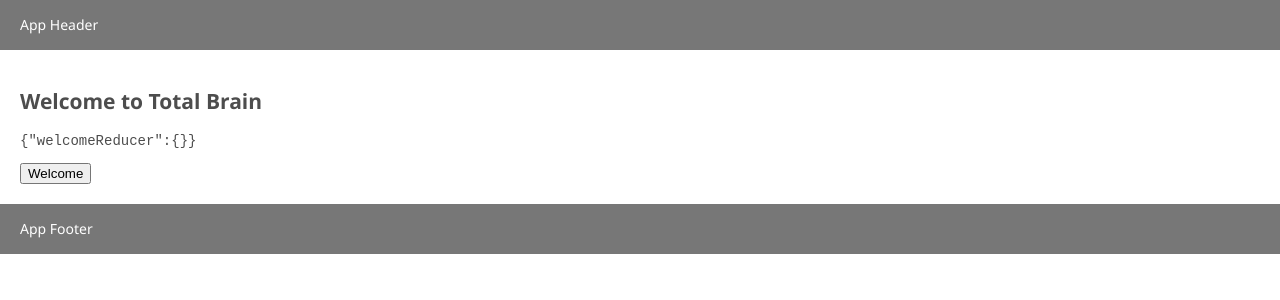
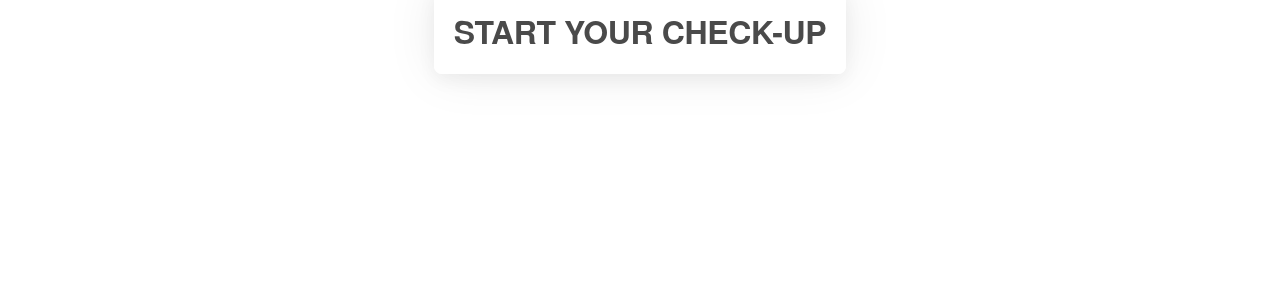
Before and after one commit to mo-sharif/Multi-step-react-form, a React app: page / in a window 1280 px wide. Shown: the top 300 px of the page. Built offline with nearby package versions, Linux system fonts and the light colour scheme; the HTML template or start-up script is replaced by a standard one.

Commit message:
Finished Check Up button with route and styling

```diff
--- a/src/app/app.jsx
+++ b/src/app.jsx
@@ -1,6 +1,7 @@
 import React, { Component } from "react";
 import { connect } from "react-redux";
-import { welcomeAction } from "../actions/welcomeAction";
+import { welcomeAction } from "./actions/welcomeAction";
+import { Route, Link, BrowserRouter as Router } from "react-router-dom";
 
 /*
  * mapDispatchToProps
@@ -20,14 +21,12 @@
 	}
 	render() {
 		return (
-			<div className="App">
-				<header className="header">App Header</header>
-				<section className="body">
-					<h1 className="title">Welcome to Total Brain</h1>
-					<pre>{JSON.stringify(this.props)}</pre>
-					<button onClick={this.welcomeAction}>Welcome</button>
-				</section>
-				<footer className="header">App Footer</footer>
+			<div className="flex-container">
+				<div className="row">
+					<div className="flex-item">
+						<Link to="assess" className="cardButton">START YOUR CHECK-UP</Link>
+					</div>
+				</div>
 			</div>
 		);
 	}
--- /dev/null
+++ b/src/components/simpleForm/simpleForm.js
@@ -0,0 +1,7 @@
+import React from 'react'
+class SimpleForm extends React.Component {
+  render() {
+    return <h1>Simple Form</h1>
+  }
+}
+export default SimpleForm
--- a/src/index.js
+++ b/src/index.js
@@ -1,12 +1,21 @@
 import React from "react";
 import ReactDOM from "react-dom";
-import App from "./app/app.jsx"
+import App from "./app.jsx";
+import SimpleForm from "./components/simpleForm/simpleForm";
 import { Provider } from "react-redux";
 import configureStore from "./store";
+import { Route, Switch, BrowserRouter as Router } from "react-router-dom";
 
-ReactDOM.render(
+const routing = (
 	<Provider store={configureStore()}>
-		<App />
-	</Provider>,
-	document.getElementById("app")
+		<Router>
+			<div className="wrapper">
+				<Switch>
+					<Route exact path="/" component={App} />
+					<Route exact path="/assess" component={SimpleForm} />
+				</Switch>
+			</div>
+		</Router>
+	</Provider>
 );
+ReactDOM.render(routing, document.getElementById("root"));
--- a/src/sass/main.scss
+++ b/src/sass/main.scss
@@ -1,26 +1,56 @@
-html,body{
-    padding: 0;
-    margin: 0;
-    font-family: 'Segoe UI', Tahoma, Geneva, Verdana, sans-serif;
-    font-size: 14px;
-    color:#4d4d4d;
-    height: 100%;
+html,
+body,
+.main,
+.wrapper {
+	height: 100%;
 }
 
-.main{
-    height: 100%;
+.flex-container {
+	height: 100%;
+	padding: 0;
+	margin: 0;
+	display: -webkit-box;
+	display: -moz-box;
+	display: -ms-flexbox;
+	display: -webkit-flex;
+	display: flex;
+	align-items: center;
+	justify-content: center;
 }
+.row {
+	width: auto;
+}
+.flex-item {
+	line-height: 20px;
+	color: white;
+	font-weight: bold;
+	font-size: 2em;
+	text-align: center;
 
-.header,.footer{
-    padding: 0 20px;
-    color:#fff;
-    background-color: #777777;
-    height: 50px;
-    line-height: 50px;
-
+	.cardButton {
+		border-radius: 8px;
+		background: white;
+		box-shadow: 0px 0px 51px 0px rgba(0, 0, 0, 0.08),
+			0px 6px 18px 0px rgba(0, 0, 0, 0.05);
+		transition: transform 0.35s cubic-bezier(0.4, 0, 0.2, 1),
+			box-shadow 0.35s cubic-bezier(0.4, 0, 0.2, 1);
+        transform: translateY(0px);
+        font-family: HelveticaNeue;
+        font-size: 32px;
+        font-weight: bold;
+        font-style: normal;
+        font-stretch: normal;
+        line-height: normal;
+        letter-spacing: -0.39px;
+        color: #4a4a4a;
+    text-decoration: none;
+    padding: 20px;
+		&:hover {
+			cursor: pointer;
+			box-shadow: 0px 0px 114px 0px rgba(0, 0, 0, 0.08),
+				0px 30px 25px 0px rgba(0, 0, 0, 0.05);
+			transform: translateY(-5px);
+			color: #1890ff;
+		}
+	}
 }
-.body{
-    height: calc(100% - 100px);
-    padding: 20px;
-    box-sizing: border-box;
-}
--- a/webpack.common.js
+++ b/webpack.common.js
@@ -4,7 +4,8 @@
     entry: ['./src/index.js','./src/sass/main.scss'],
     output: {
         filename: 'js/main.js',
-        path: path.resolve(__dirname, 'dist')
+        path: path.resolve(__dirname, 'dist'),
+        publicPath: '/'
     },
     module: {
         rules: [{
--- a/webpack.dev.js
+++ b/webpack.dev.js
@@ -8,7 +8,8 @@
     devtool: 'inline-source-map',
     devServer: {
         contentBase: './dist',
-        hot: true
+        hot: true,
+        historyApiFallback: true,
     },
     module: {
         rules: [{
@@ -28,7 +29,7 @@
             title: 'Total Brain',
             inject: false,
             template: require('html-webpack-template'),
-            bodyHtmlSnippet :'<main class="main" id="app"></main>'
+            bodyHtmlSnippet :'<main class="main" id="root"></main>'
         })
     ]
 });
```
Also changed, not shown: 3 other files (tests, documents, lock files or other folders).
